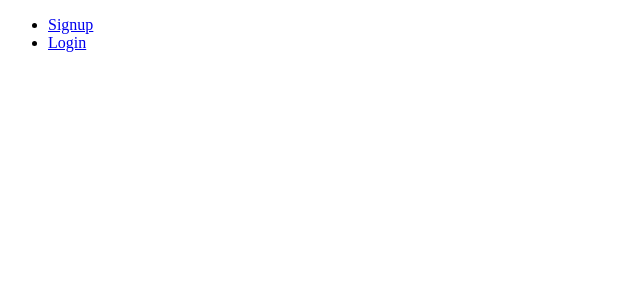
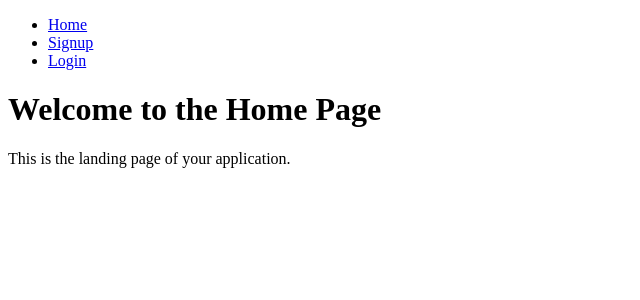
Before and after one commit to cfpt-kup/frontend-support-operateurs, a React (Create React App) app: page / in a window 1280 px wide. Before the commit this address had no page. Shown: the top 300 px of the page, without its empty margins (0-640 px from the left). Built offline with nearby package versions, Linux system fonts and the light colour scheme.

Commit message:
Add default landing home page and update navbar

```diff
--- a/src/App.js
+++ b/src/App.js
@@ -5,6 +5,7 @@ import { AuthProvider, AuthContext } from './context/AuthContext';
 import SignupPage from './pages/Auth/SignupPage';
 import LoginPage from './pages/Auth/LoginPage';
 import ProfilePage from './pages/Profile/ProfilePage';
+import HomePage from './components/Homepage/HomePage';
 import NavBar from './components/Navbar/NavBar';
 
 function App() {
@@ -13,6 +14,7 @@ function App() {
       <div className="App">
         <NavBar />
         <Routes>
+          <Route path="/" element={<HomePage />} /> {/* Set HomePage as the default route */}
           <Route path="/signup" element={<SignupPage />} />
           <Route path="/login" element={<LoginPage />} />
           <Route path="/profile" element={
--- /dev/null
+++ b/src/components/Homepage/HomePage.js
@@ -0,0 +1,13 @@
+// HomePage.js
+import React from 'react';
+
+const HomePage = () => {
+    return (
+        <div>
+            <h1>Welcome to the Home Page</h1>
+            <p>This is the landing page of your application.</p>
+        </div>
+    );
+};
+
+export default HomePage;
--- a/src/components/Navbar/NavBar.js
+++ b/src/components/Navbar/NavBar.js
@@ -13,6 +13,9 @@ const NavBar = () => {
     return (
         <nav>
             <ul>
+                <li>
+                    <Link to="/">Home</Link>
+                </li>
                 {!isAuthenticated ? (
                     <>
                         <li>
```
